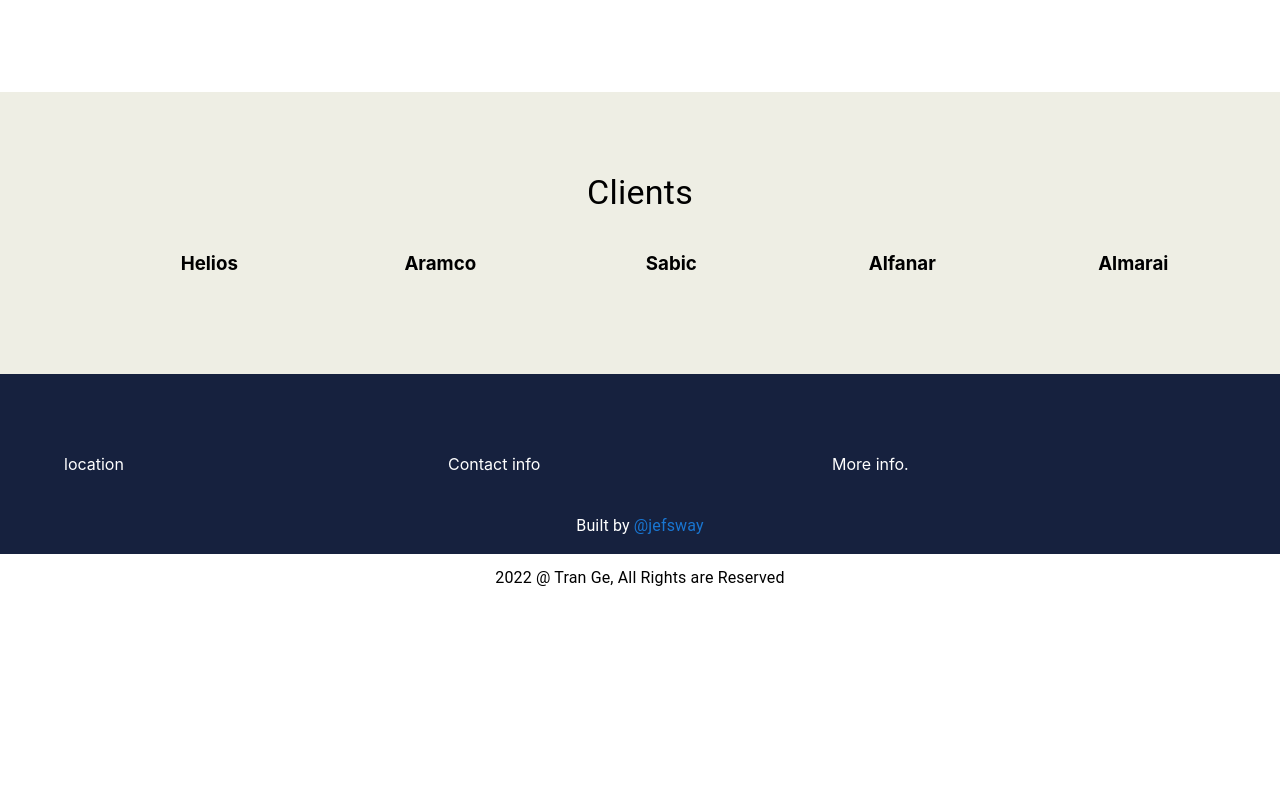
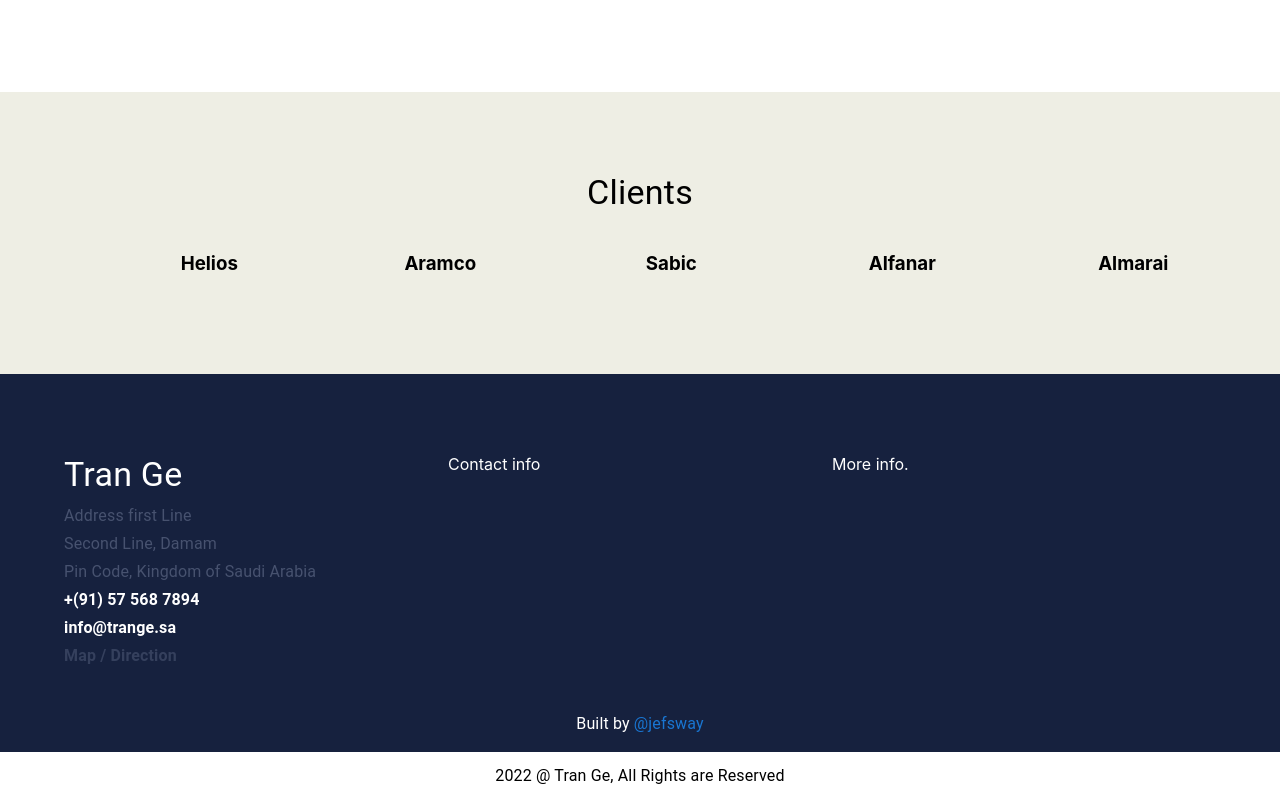
Before and after one commit to BestinJoseph/trange, a React (Create React App) app in the folder client/: page / in a window 1280 px wide. Shown: the part 3813-4613 px from the top of the page. Before the commit the page ends 4415 px from the top, so only its background shows below. Built offline with nearby package versions, Linux system fonts and the light colour scheme.

Commit message:
09022022_update_from_office_pc_001

```diff
--- a/client/src/Components/Footer/index.js
+++ b/client/src/Components/Footer/index.js
@@ -13,7 +13,15 @@
                 <Container sx={{mb: 5}}>
                     <Grid container>
                         <Grid item md={4}>
-                            location
+                            <Typography variant="h4">Tran <span sx={{color: 'orange'}}>Ge</span></Typography>
+                            <Box sx={{mt:1}}>
+                                <Typography varian="body1" sx={{color: '#47526f', pb: .5}}>Address first Line</Typography>
+                                <Typography varian="body1" sx={{color: '#47526f', pb: .5}}>Second Line, Damam</Typography>
+                                <Typography varian="body1" sx={{color: '#47526f', pb: .5}}>Pin Code, Kingdom of Saudi Arabia</Typography>
+                                <Typography varian="h5" sx={{fontWeight: 'bold', pb: .5}}>+(91) 57 568 7894</Typography>
+                                <Typography varian="h5" sx={{fontWeight: 'bold', pb: .5}}>info@trange.sa</Typography>
+                                <Typography varian="h5" sx={{fontWeight: 'bold', pb: .5, color: '#35405d'}}>Map / Direction</Typography>
+                            </Box>
                         </Grid>
                         <Grid item md={4}>
                             Contact info
```
